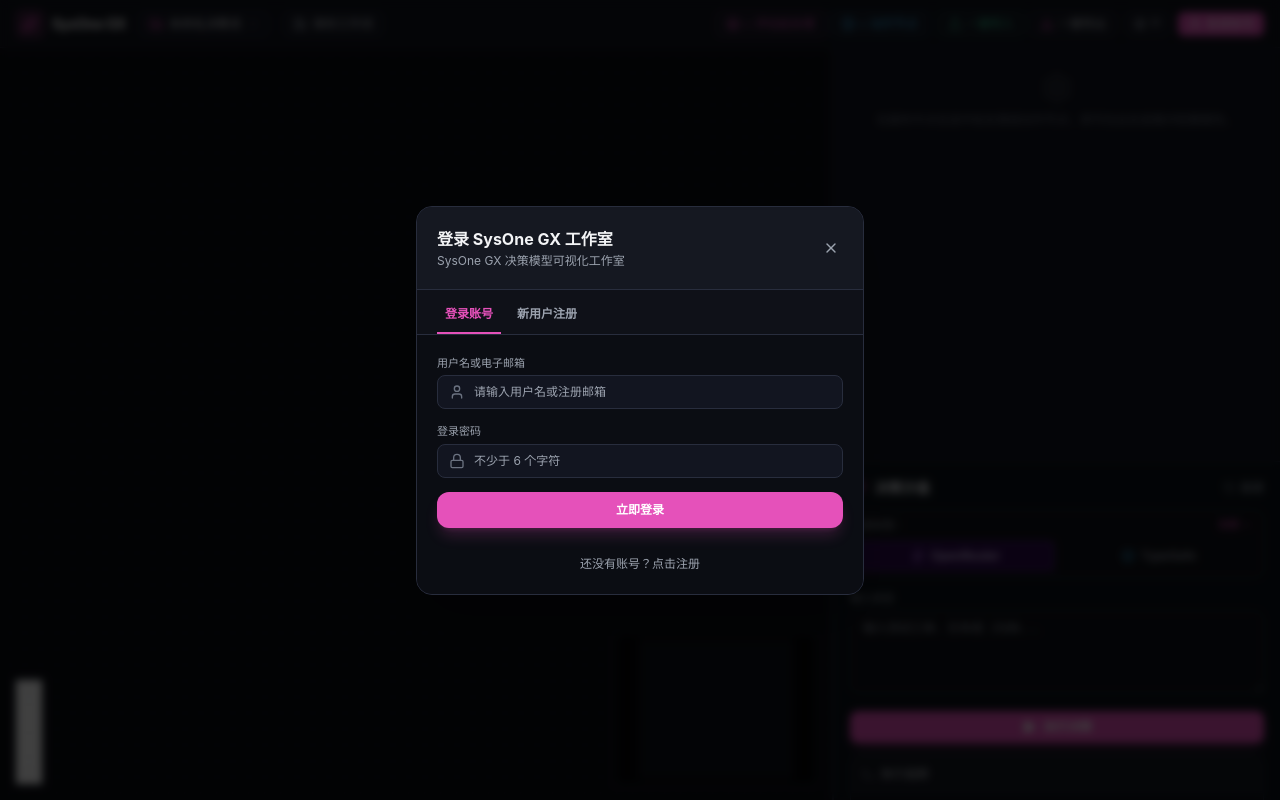
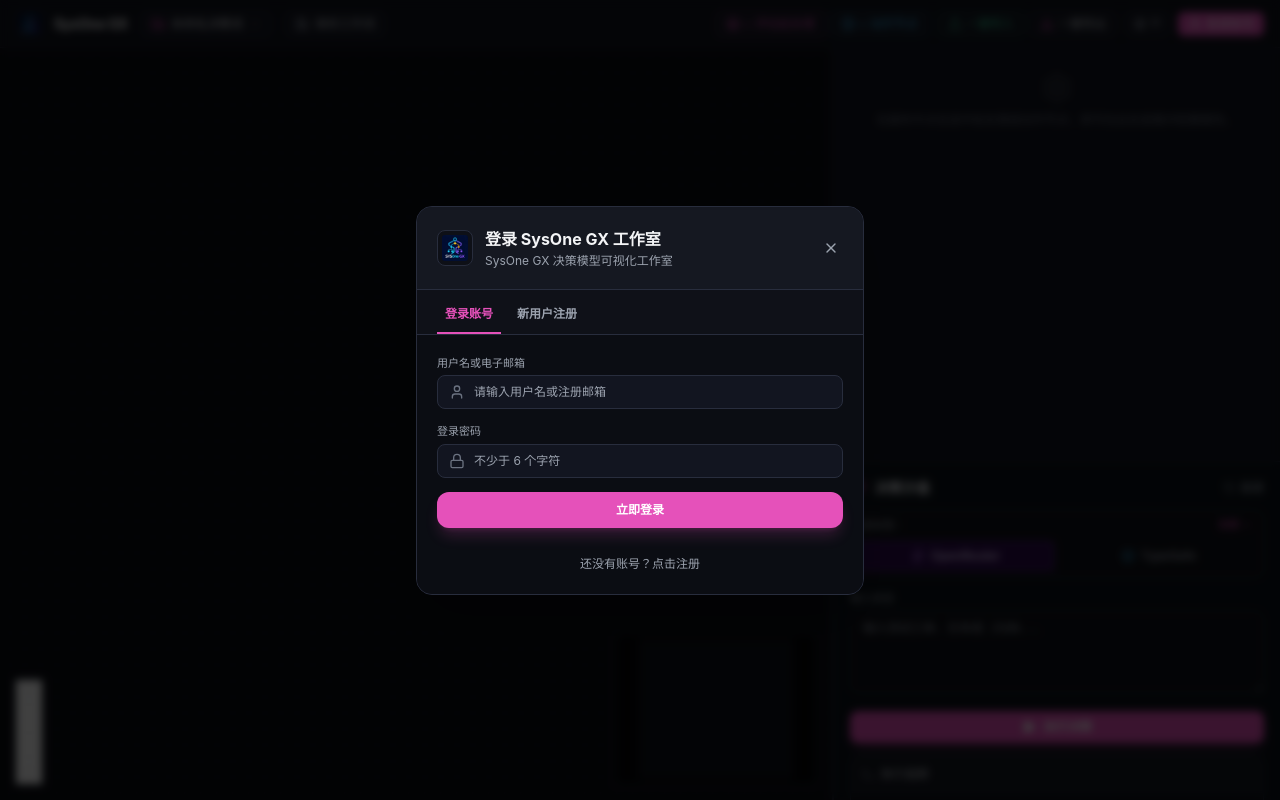
Before and after one commit to aishangwuji/sysone-gx, a React (Vite) app: page / in a window 1280 px wide. Both pictures are taken after a click on the button "保存工作流". Built offline with nearby package versions, Linux system fonts and the light colour scheme.

Commit message:
feat(ui): 替换首页Logo与网站图标为真实WebP格式

```diff
--- a/index.html
+++ b/index.html
@@ -2,9 +2,9 @@
 <html lang="en">
   <head>
     <meta charset="UTF-8" />
-    <link rel="icon" type="image/svg+xml" href="/favicon.svg" />
+    <link rel="icon" type="image/webp" href="/logo.webp" />
     <meta name="viewport" content="width=device-width, initial-scale=1.0" />
-    <title>sysone-gx</title>
+    <title>SysOne GX - Jev 可视化决策工作流</title>
   </head>
   <body>
     <div id="root"></div>
--- a/src/components/Auth/AuthModal.tsx
+++ b/src/components/Auth/AuthModal.tsx
@@ -69,6 +69,12 @@
       <div className="w-full max-w-md bg-[#121520] border border-[#282D3D] rounded-2xl shadow-2xl overflow-hidden flex flex-col animate-in fade-in zoom-in-95 duration-200">
         {/* Header */}
         <div className="p-5 bg-[#151821] border-b border-[#282D3D] flex items-center justify-between">
+          <div className="flex items-center gap-3">
+            <img
+              src="/logo.webp"
+              alt="SysOne GX"
+              className="w-9 h-9 rounded-lg object-contain border border-[#282D3D] bg-[#0E1017] p-1"
+            />
             <div>
               <h3 className="text-base font-bold text-gray-100">
                 {authModalTab === 'login' ? t.auth.loginTitle : t.auth.registerTitle}
@@ -76,6 +82,7 @@
               <p className="text-xs text-gray-400 mt-0.5">
                 {authModalTab === 'login' ? 'SysOne GX 决策模型可视化工作室' : '注册即享决策树云端多项目管理'}
               </p>
+            </div>
           </div>
           <button
             onClick={closeAuthModal}
--- a/src/components/Header.tsx
+++ b/src/components/Header.tsx
@@ -2,7 +2,6 @@
 import { useWorkflowStore } from "../store/useWorkflowStore";
 import { useAuthStore } from "../store/useAuthStore";
 import {
-  Sparkles,
   Layers,
   ArrowRightCircle,
   Globe,
@@ -63,10 +62,12 @@
       {/* Left: Brand & Project Selector */}
       <div className="flex items-center gap-3">
         {/* Logo & Brand */}
-        <div className="flex items-center gap-2">
-          <div className="w-7 h-7 rounded-md bg-primary/20 text-primary border border-primary/30 flex items-center justify-center">
-            <Sparkles className="w-4 h-4" />
-          </div>
+        <div className="flex items-center gap-2.5">
+          <img
+            src="/logo.webp"
+            alt="SysOne GX"
+            className="w-7 h-7 rounded-md object-contain border border-[#2B3145]/60 bg-[#161924]/60 p-0.5"
+          />
           <span className="font-bold text-sm tracking-tight text-white">{t.app.title}</span>
         </div>
 
```
Lines whose indentation alone changed are shown as unchanged.
